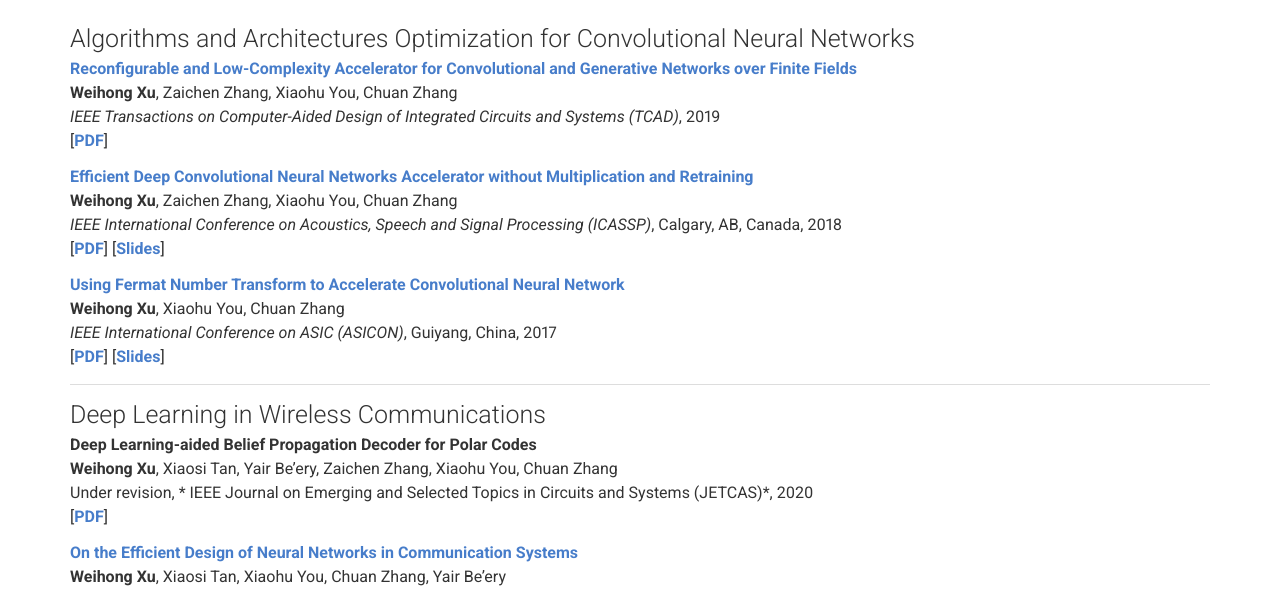
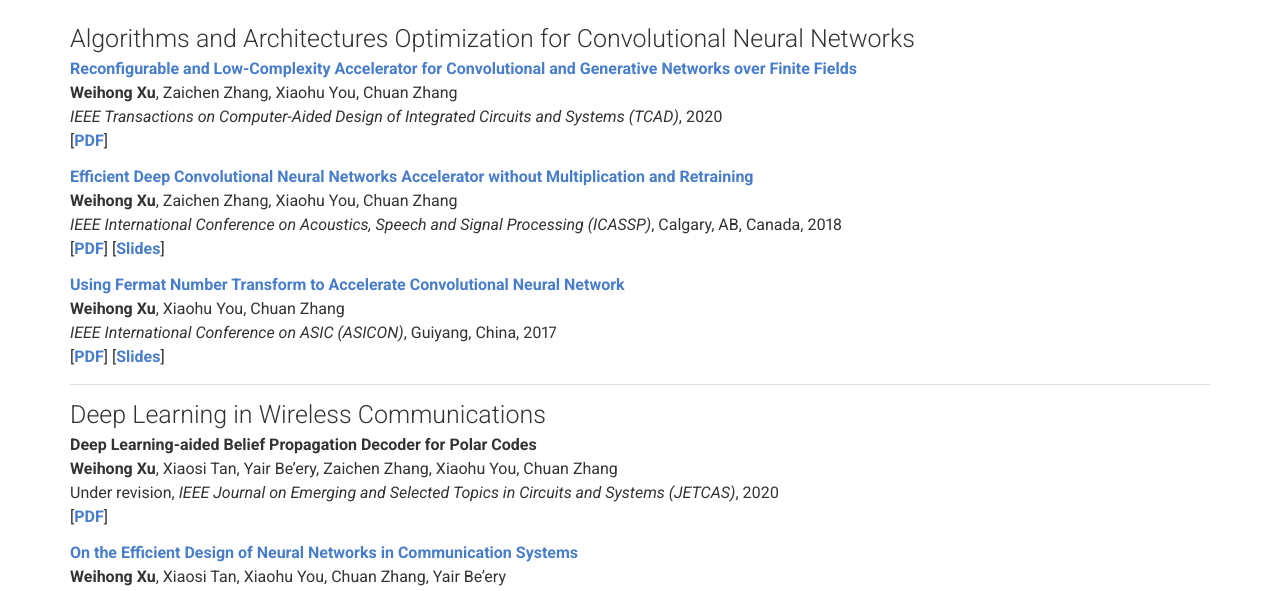
Before and after one commit to wh-xu/wh-xu-old.github.io, a Jekyll site: the page built from index.md, in a window 1280 px wide. Shown: the part 616-1207 px from the top of the page. Built offline with Jekyll 4.4.1, drawn with Linux system fonts in a browser that asks for light colours.

Commit message:
Regular update

```diff
--- a/_config.yml
+++ b/_config.yml
@@ -54,7 +54,7 @@ more_content: | # this will include new lines to allow paragraph
 
   [**Reconfigurable and Low-Complexity Accelerator for Convolutional and Generative Networks over Finite Fields**](https://ieeexplore.ieee.org/document/8994049)
   **Weihong Xu**, Zaichen Zhang, Xiaohu You, Chuan Zhang
-  *IEEE Transactions on Computer-Aided Design of Integrated Circuits and Systems (TCAD)*, 2019
+  *IEEE Transactions on Computer-Aided Design of Integrated Circuits and Systems (TCAD)*, 2020
   [[**PDF**](./paper/tcad_fnt_cnn_2019.pdf)]
 
   [**Efficient Deep Convolutional Neural Networks Accelerator without Multiplication and Retraining**](https://ieeexplore.ieee.org/document/8461627)
@@ -73,7 +73,7 @@ more_content: | # this will include new lines to allow paragraph
 
   **Deep Learning-aided Belief Propagation Decoder for Polar Codes**
   **Weihong Xu**, Xiaosi Tan, Yair Be’ery, Zaichen Zhang, Xiaohu You, Chuan Zhang
-  Under revision, *	IEEE Journal on Emerging and Selected Topics in Circuits and Systems (JETCAS)*, 2020
+  Under revision, *IEEE Journal on Emerging and Selected Topics in Circuits and Systems (JETCAS)*, 2020
   [[**PDF**](./paper/polar_jetcas_2020.pdf)]
 
   [**On the Efficient Design of Neural Networks in Communication Systems**](https://ieeexplore.ieee.org/document/9048768)
```
